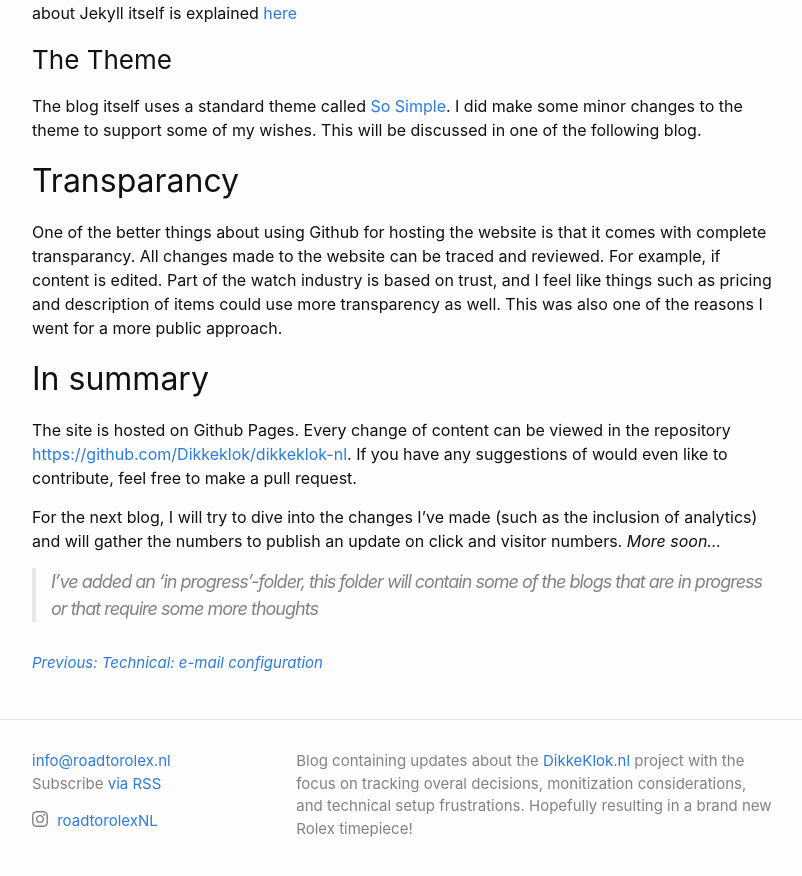
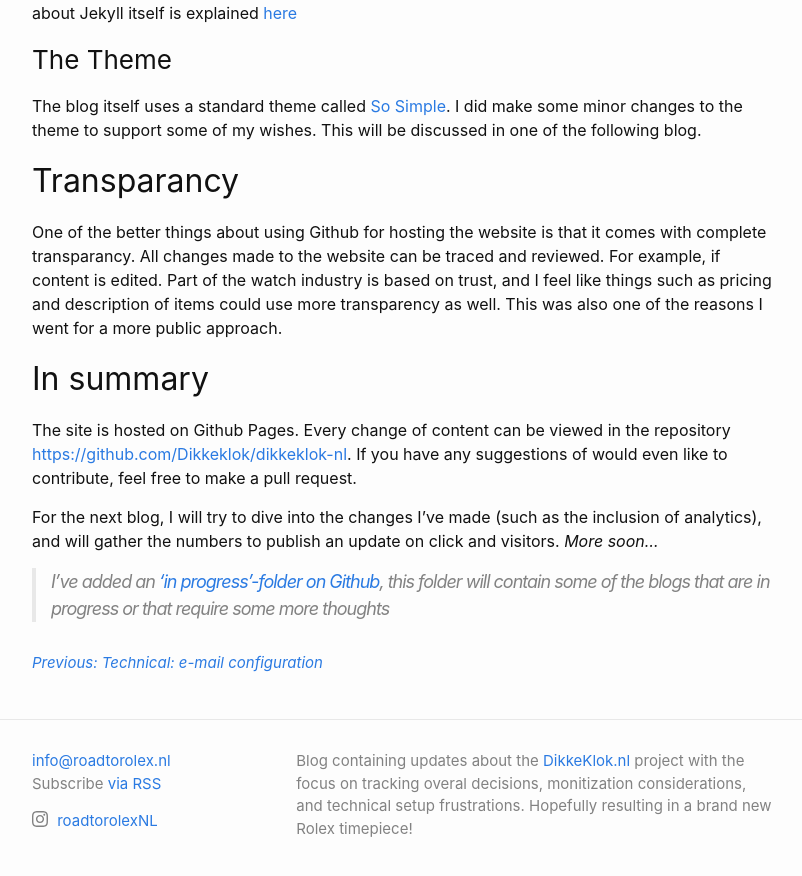
Before and after one commit to Dikkeklok/roadtorolex-nl, a Jekyll site: the page built from _posts/2023-11-26-site setup.md, in a window 1280 px wide and 900 px high, scrolled down 2945 px. Shown: the top 876 px of the window, without its empty margins (238-1040 px from the left). Built offline with Jekyll 4.4.1, drawn with Linux system fonts in a browser that asks for light colours.

Commit message:
in progress

```diff
--- a/_posts/2023-11-26-site setup.md
+++ b/_posts/2023-11-26-site setup.md
@@ -67,6 +67,6 @@ One of the better things about using Github for hosting the website is that it c
 ## In summary
 The site is hosted on Github Pages. Every change of content can be viewed in the repository [https://github.com/Dikkeklok/dikkeklok-nl](https://github.com/Dikkeklok/dikkeklok-nl). If you have any suggestions of would even like to contribute, feel free to make a pull request.
 
-For the next blog, I will try to dive into the changes I've made (such as the inclusion of analytics) and will gather the numbers to publish an update on click and visitor numbers. _More soon..._
+For the next blog, I will try to dive into the changes I've made (such as the inclusion of analytics), and will gather the numbers to publish an update on click and visitors. _More soon..._
 
-> _I've added an 'in progress'-folder, this folder will contain some of the blogs that are in progress or that require some more thoughts_
+> _I've added an ['in progress'-folder on Github](https://github.com/Dikkeklok/roadtorolex-nl), this folder will contain some of the blogs that are in progress or that require some more thoughts_
```
Also changed, not shown: _in-progress/affiliate failure.md (renamed from _inprogress/affiliate failure.md), _in-progress/ai vs diy.md (renamed from _inprogress/ai vs diy.md), _in-progress/header-and-analytics.md (renamed from _inprogress/header-and-analytics.md), _in-progress/path to riches.md (renamed from _inprogress/path to riches.md), _in-progress/statistics update 1.md (renamed from _inprogress/statistics update 1.md).
